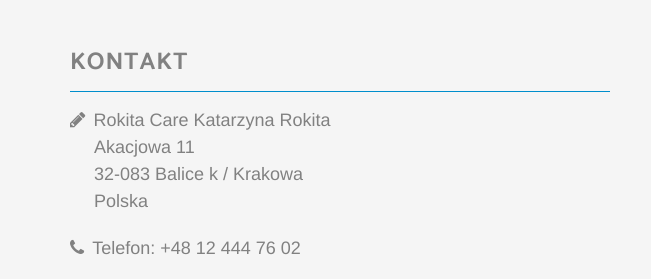
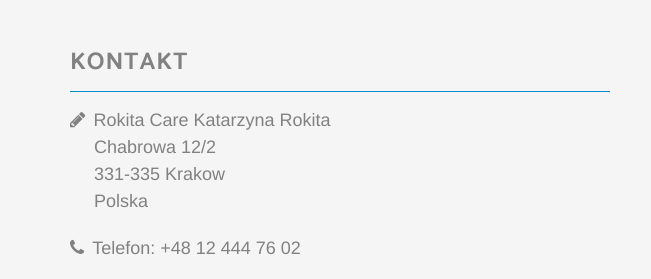
Before and after one commit to rokitacare/rokitacare.github.io, a website: page index.html in a window 1280 px wide. Shown: the part 3040-3319 px from the top of the page, 0-651 px from the left. Drawn offline with nearby package versions, Linux system fonts and the light colour scheme; grey boxes are pictures that could not be loaded; a web font is replaced by a local one.

Commit message:
Update index.html

```diff
--- a/index.html
+++ b/index.html
@@ -256,7 +256,7 @@ Mamy świadomość, że jest to możliwe tylko dzięki wykwalifikowanemu persone
                     <div class="col-md-5 wow animated fadeInRight">
                         <address class="contact-details">
                             <h3>Kontakt</h3>
-                            <p><i class="fa fa-pencil"></i>Rokita Care Katarzyna Rokita <br><span><i></i><i></i><i></i>Akacjowa 11 <br></span> <span><i></i><i></i><i></i>32-083 Balice k / Krakowa <br></span><span><i></i><i></i><i></i>Polska</span></p>
+                            <p><i class="fa fa-pencil"></i>Rokita Care Katarzyna Rokita <br><span><i></i><i></i><i></i>Chabrowa 12/2 <br></span> <span><i></i><i></i><i></i>331-335 Krakow <br></span><span><i></i><i></i><i></i>Polska</span></p>
                             <p><i class="fa fa-phone"></i>Telefon: +48 12 444 76 02</p>
                             <p><i class="fa fa-phone"></i>Telefon: +48 513 780 922</p>
                             <p><i class="fa fa-phone"></i>Telefon: +48 506 911 595</p>
```
